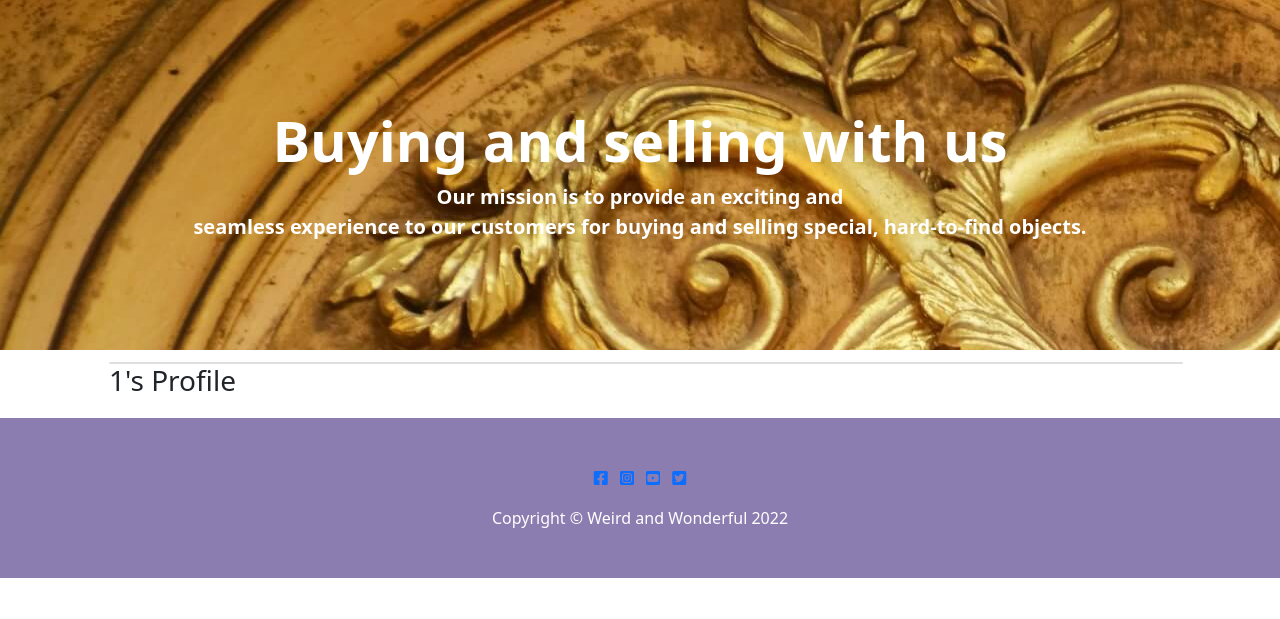
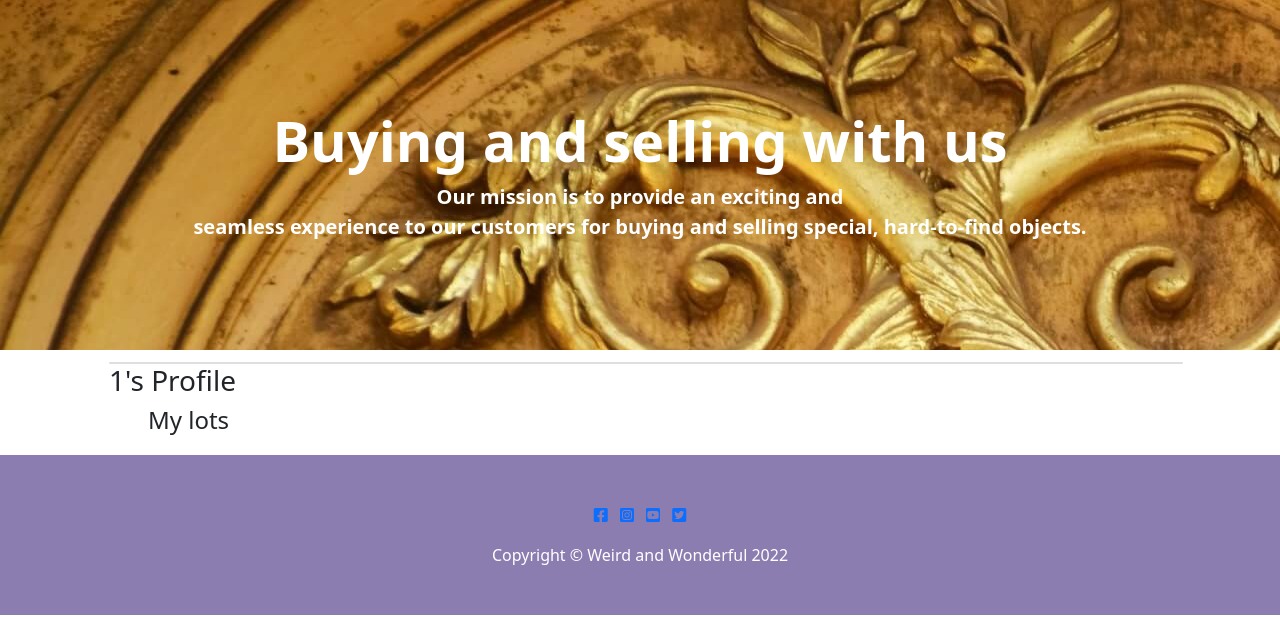
Before and after one commit to Gloria-21/weird_and_wonderful, a Flask app: page /profile/1 in a window 1280 px wide. Shown: the part 181-800 px from the top of the page. Run offline with Flask 2, Linux system fonts and the light colour scheme; the visitor is signed in with stand-in values (Sample User, id 1); some libraries are stand-ins or nearby versions.

Commit message:
Amend profile.html, create add_lot, edit_lot to develop profile

```diff
--- a/templates/profile.html
+++ b/templates/profile.html
@@ -6,39 +6,18 @@
     <div>
       <div class="card"></div>
       <h3 class="center-align">
-        {{ username}}'s Profile
+        {{ username }}'s Profile
       </h3>
     </div>
+    <div class="row">
+      <div class="col s12 m8 offset-m2">
+          <div class="card-panel">
+              <div class="col s10 offset-s1 m6 offset-m3">
+                  <h4 class="review-header center-align">My lots</h4>
+              </div>
+
     {% for lot in lots %}
-    <section class="py-5">
-      <div class="container px-4 px-lg-5 mt-5">
-        <div class="row gx-4 gx-lg-5 row-cols-2 row-cols-md-3 row-cols-xl-4 justify-content-center">
-          <div class="col mb-5">
-            <div class="card h-100">
-              <!-- Product image-->
-              <img class="card-img-top" src="{{ lot.image_url }}" alt="{{ lot.description }}" />
-              <!-- Product details-->
-              <div class="card-body p-4">
-                <div class="text-center">
-                  <!-- Product name-->
-                  <h5 class="fw-bolder">{{ lot.name }}</h5>
-                  <!-- Product price-->
-                  {{ lot.estimate_price }}
-                </div>
-              </div>
-              <!-- Product actions-->
-              <div class="card-footer p-4 pt-0 border-top-0 bg-transparent">
-                <div class="text-center"><a class="btn btn-edit btn-outline-dark mt-auto" href="#"></a>
-                  <i class="far fa-edit"></i>
-                  <a class="btn btn-delete btn-outline-dark mt-auto" href="#"></a>
-                  <i class="far fa-trash-alt"></i>
-                </div>
-              </div>
-            </div>
-          </div>
-        </div>
-      </div>
-    </section>
+
     {% endfor %}
   </div>
 </div>
```
Also changed, not shown: templates/add_lot.html (added, +11 -0 lines), 1 other file.
